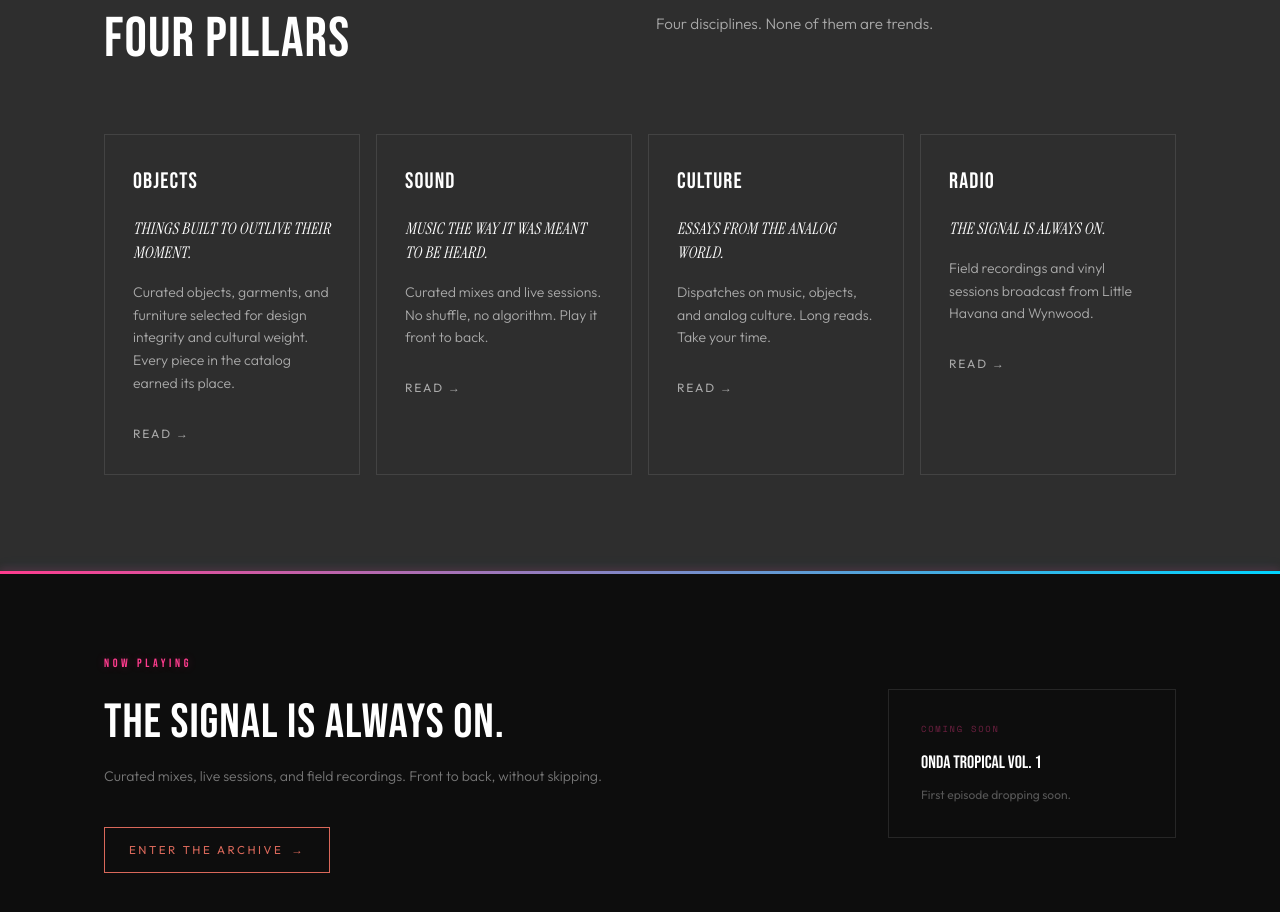
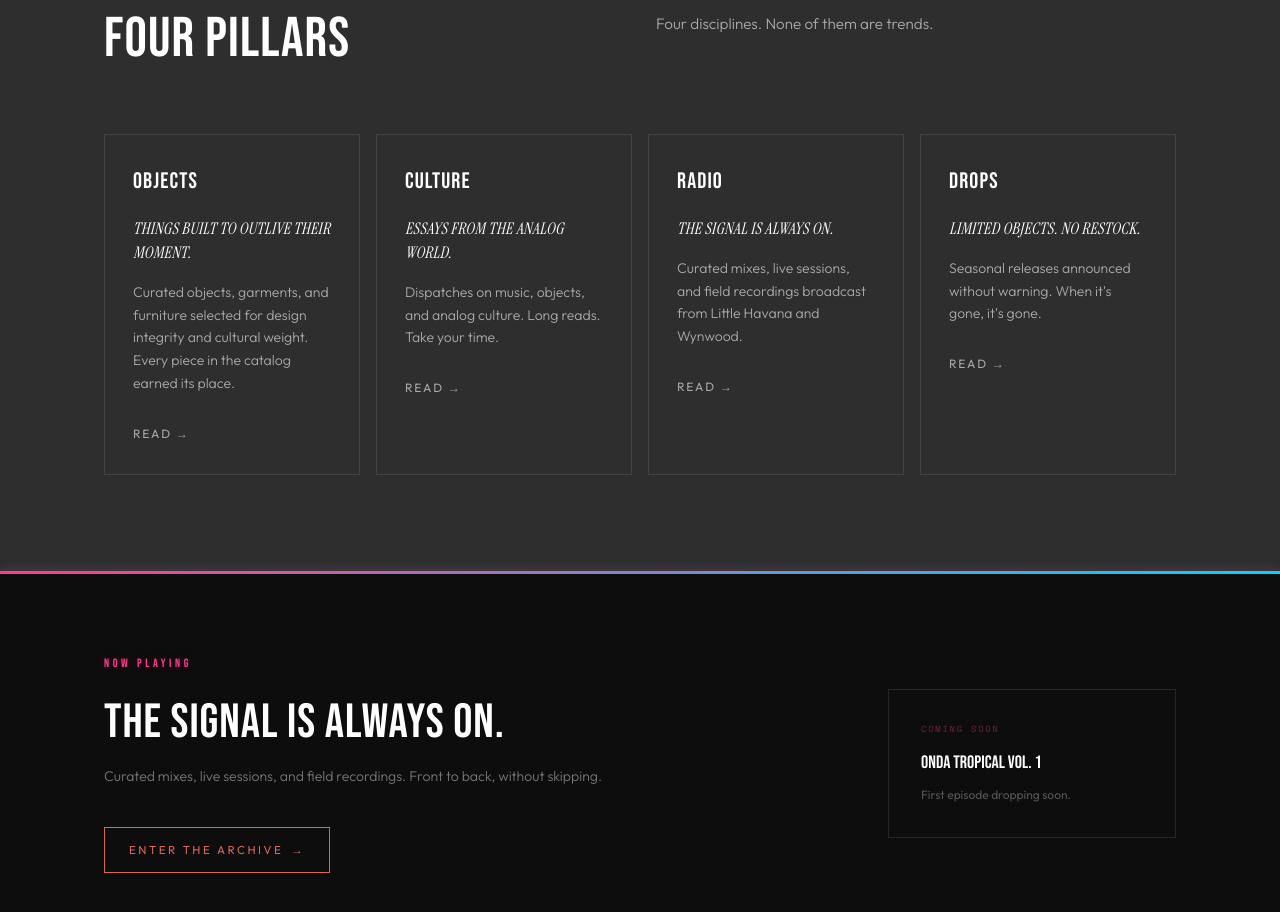
Before and after one commit to luix42-dev/buena-onda-web, a Next.js app: page / in a window 1280 px wide. Shown: the part 1080-1992 px from the top of the page. Built offline with nearby package versions, Linux system fonts and the light colour scheme; no server answers.

Commit message:
fix: replace duplicate Sound pillar with Drops — four distinct pillar identities

```diff
--- a/app/(site)/page.tsx
+++ b/app/(site)/page.tsx
@@ -17,12 +17,6 @@ const pillars = [
     href:     '/themes',
   },
   {
-    name:     'Sound',
-    headline: 'Music the way it was meant to be heard.',
-    text:     'Curated mixes and live sessions. No shuffle, no algorithm. Play it front to back.',
-    href:     '/radio',
-  },
-  {
     name:     'Culture',
     headline: 'Essays from the analog world.',
     text:     'Dispatches on music, objects, and analog culture. Long reads. Take your time.',
@@ -31,7 +25,13 @@ const pillars = [
   {
     name:     'Radio',
     headline: 'The signal is always on.',
-    text:     'Field recordings and vinyl sessions broadcast from Little Havana and Wynwood.',
+    text:     'Curated mixes, live sessions, and field recordings broadcast from Little Havana and Wynwood.',
+    href:     '/radio',
+  },
+  {
+    name:     'Drops',
+    headline: 'Limited objects. No restock.',
+    text:     "Seasonal releases announced without warning. When it's gone, it's gone.",
     href:     '/radio',
   },
 ]
```
